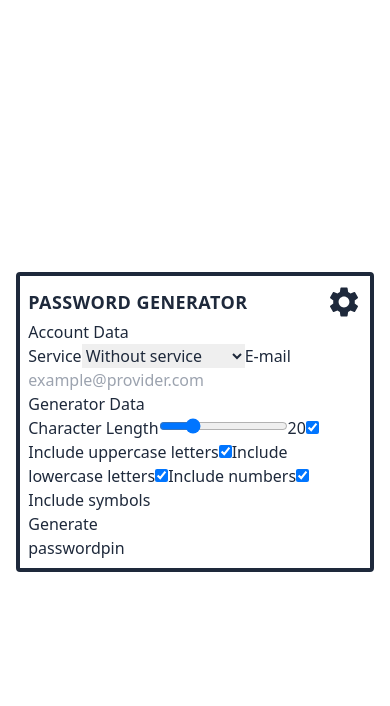
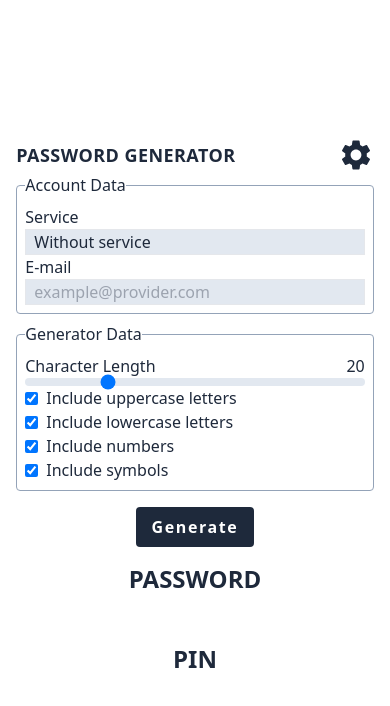
Before and after one commit to JoseAngara/Password-Generator, a React (Vite) app: page / in a window 390 px wide. Shown: the top 706 px of the page. Built offline with nearby package versions, Linux system fonts and the light colour scheme.

Commit message:
Finished mobile styles

```diff
--- a/src/App.tsx
+++ b/src/App.tsx
@@ -161,7 +161,7 @@ function App() {
   };
   return (
     <div className="container h-screen flex items-center justify-center relative text-slate-800">
-      <main className="w-11/12 border-slate-800 border-4 p-2  rounded">
+      <main className="w-11/12">
         <PasswordForm
           encryptationKey={encryptationKey}
           serviceList={serviceList}
@@ -171,9 +171,13 @@ function App() {
           onSubmit={handleCreate}
           setKey={changeEncryptationKey}
         />
-        <div>
-          <span>{securityCodes.password || "password"}</span>
-          <span>{securityCodes.pin || "pin"}</span>
+        <div className="flex flex-col items-center">
+          <span className="w-full min-h-20 font-bold text-2xl py-4 text-center break-all">
+            {securityCodes.password || "PASSWORD"}
+          </span>
+          <span className="w-full min-h-20 font-bold text-2xl py-4 text-center break-all">
+            {securityCodes.pin || "PIN"}
+          </span>
         </div>
       </main>
     </div>
--- /dev/null
+++ b/src/components/ItemInfo.tsx
@@ -0,0 +1,44 @@
+import { useState } from "react";
+import { Email, Service } from "../utils/types";
+
+type Item = {
+  name?: string;
+  url?: string;
+  email?: string;
+  comment: string;
+  id: string;
+};
+
+export function ItemInfo({
+  item,
+  handleRemoveItem,
+}: {
+  item: Item;
+  handleRemoveItem: (itemId: string) => void;
+}) {
+  const [showComment, setShowComment] = useState(false);
+
+  return (
+    <li
+      className="even:bg-slate-200 flex"
+      onClick={() => setShowComment(!showComment)}
+    >
+      <span className="grow font-bold overflow-y-hidden">
+        {item.url ? (
+          <a className="text-slate-500" target={"_blank"} href={item.url}>
+            {item.name}
+          </a>
+        ) : (
+          `${item.email}`
+        )}
+      </span>
+
+      <button
+        className="flex shrink-0 justify-center items-center w-1/3 bg-slate-800 text-white border-0 rounded ml-2"
+        onClick={() => handleRemoveItem(item.id)}
+      >
+        Remove
+      </button>
+    </li>
+  );
+}
--- a/src/components/Settings.tsx
+++ b/src/components/Settings.tsx
@@ -1,4 +1,5 @@
 import { useEffect, useState } from "react";
+import { ItemInfo } from "./ItemInfo";
 import { MdClose } from "react-icons/md";
 
 type Service = {
@@ -54,37 +55,47 @@ export default function Settings({
     <div
       className={`${
         showComponent ? "opacity-100" : "opacity-0 pointer-events-none"
-      } absolute top-1/2 left-1/2 transform -translate-x-1/2 -translate-y-1/2 container h-screen bg-slate-500/50 flex justify-center items-center transition-opacity duration-200 ease-in-out`}
+      } absolute top-1/2 left-1/2 transform -translate-x-1/2 -translate-y-1/2 container h-screen bg-slate-500/50 flex justify-center items-center transition-opacity duration-200 ease-in-out z-10 py-4`}
     >
-      <div className="bg-white w-10/12 p-2">
-        <header>
-          <h2>Settings</h2>
+      <div className="bg-white w-10/12 p-2 max-h-full overflow-auto relative">
+        <div>
+          <header className="flex justify-between items-center text-lg">
+            <h2 className="font-bold tracking-wide uppercase">Settings</h2>
             <span onClick={() => handleShowSettings(false)}>
               <MdClose size={"2em"} />
             </span>
           </header>
           <div>
-          <p>
-            Here is your key, this key is used to generate your passwords. It is
-            genereated randomly the first time you open the app, but you can
-            change it here if you had already one.
+            <p className="my-2 mb-4 text-slate-500">
+              Here is your key, this key is used to generate your passwords. It
+              is genereated randomly the first time you open the app, but you
+              can change it here if you had already one.
             </p>
-          <div>
-            <span>{encryptationKey}</span>
+            <div className="mb-4">
+              <span className=" block w-full text-center font-bold text-sm">
+                {encryptationKey}
+              </span>
             </div>
             <form
+              className="flex items-center py-2"
               onSubmit={(event) => {
                 setKey(keyValue);
                 event.preventDefault();
               }}
             >
               <input
+                className="bg-slate-200 border px-2  appearance-none mr-2"
                 type="text"
                 id="setKey"
                 value={keyValue}
                 onChange={(event) => setKeyValue(event.target.value)}
               />
-            <button type="submit">Change key</button>
+              <button
+                className="bg-slate-800 text-white font-bold px-2 py-1 tracking-widest rounded"
+                type="submit"
+              >
+                Change
+              </button>
             </form>
           </div>
           <ServiceDataManager
@@ -97,6 +108,7 @@ export default function Settings({
             onAddEmail={handleAddEmail}
             onRemoveEmail={handleRemoveEmail}
           />
+        </div>
       </div>
     </div>
   );
@@ -118,26 +130,14 @@ function ServiceDataManager({
   return (
     <div className="">
       <header>
-        <h3>Service Manager</h3>
+        <h3 className="font-bold tracking-wide uppercase">Service Manager</h3>
       </header>
       <div>
-        <table>
-          <tbody>
+        <ul className="w-full divide-y">
           {serviceList.map((service) => (
-              <tr key={service.id}>
-                <th>
-                  <a href={service.url}>{service.name}</a>
-                </th>
-                <td>{service.comment || "No comment"}</td>
-                <td>
-                  <button onClick={() => onRemoveService(service.id)}>
-                    Remove
-                  </button>
-                </td>
-              </tr>
+            <ItemInfo item={service} handleRemoveItem={onRemoveService} />
           ))}
-          </tbody>
-        </table>
+        </ul>
         <form
           onSubmit={(event) => {
             onAddService(serviceName, comments, url);
@@ -147,9 +147,13 @@ function ServiceDataManager({
             event.preventDefault();
           }}
         >
-          <h3>Add Service</h3>
-          <label htmlFor="serviceName">Name</label>
+          <fieldset className="border border-slate-400 p-2 rounded flex flex-col w-full">
+            <legend className="font-medium">Add Service</legend>
+            <label className="font-medium" htmlFor="serviceName">
+              Name
+            </label>
             <input
+              className="bg-slate-200 border px-2  appearance-none"
               type="text"
               id="serviceName"
               autoComplete="off"
@@ -157,18 +161,22 @@ function ServiceDataManager({
               required
               onChange={(event) => setServiceName(event.target.value)}
             />
-
-          <label htmlFor="comments">Comments</label>
+            <label className="font-medium" htmlFor="comments">
+              Comments
+            </label>
             <input
+              className="bg-slate-200 border px-2  appearance-none"
               type="text"
               id="comments"
               autoComplete="off"
               value={comments}
               onChange={(event) => setComments(event.target.value)}
             />
-
-          <label htmlFor="url">URL</label>
+            <label className="font-medium" htmlFor="url">
+              URL
+            </label>
             <input
+              className="bg-slate-200 border px-2  appearance-none"
               type="url"
               name="url"
               id="url"
@@ -177,7 +185,13 @@ function ServiceDataManager({
               required
               onChange={(event) => setUrl(event.target.value)}
             />
-          <button type="submit">Create service</button>
+            <button
+              className="bg-slate-800 text-white font-bold px-4 py-2 tracking-widest rounded mt-4"
+              type="submit"
+            >
+              Create service
+            </button>
+          </fieldset>
         </form>
       </div>
     </div>
@@ -199,21 +213,13 @@ function EmailDataManager({
   return (
     <div className="">
       <header>
-        <h3>E-mail Manager</h3>
+        <h3 className="font-bold tracking-wide uppercase">E-mail Manager</h3>
       </header>
-      <table>
-        <tbody>
+      <ul className="w-full divide-y">
         {emailList.map((email) => (
-            <tr key={email.id}>
-              <th>{email.email}</th>
-              <td>{email.comment || "No comment"}</td>
-              <td>
-                <button onClick={() => onRemoveEmail(email.id)}>Remove</button>
-              </td>
-            </tr>
+          <ItemInfo item={email} handleRemoveItem={onRemoveEmail} />
         ))}
-        </tbody>
-      </table>
+      </ul>
       <form
         onSubmit={(event) => {
           onAddEmail(email, comments);
@@ -222,8 +228,13 @@ function EmailDataManager({
           event.preventDefault();
         }}
       >
-        <label htmlFor="emailName">E-mail</label>
+        <fieldset className="border border-slate-400 p-2 rounded flex flex-col w-full">
+          <legend>Add E-mail</legend>
+          <label className="font-medium" htmlFor="emailName">
+            E-mail
+          </label>
           <input
+            className="bg-slate-200 border px-2  appearance-none"
             type="email"
             id="emailName"
             autoComplete="off"
@@ -231,16 +242,24 @@ function EmailDataManager({
             onChange={(event) => setEmail(event.target.value)}
             required
           />
-
-        <label htmlFor="emailComments">Comments</label>
+          <label className="font-medium" htmlFor="emailComments">
+            Comments
+          </label>
           <input
+            className="bg-slate-200 border px-2  appearance-none"
             type="text"
             id="emailComments"
             autoComplete="off"
             value={comments}
             onChange={(event) => setComments(event.target.value)}
           />
-        <button type="submit">Create E-mail</button>
+          <button
+            className="bg-slate-800 text-white font-bold px-4 py-2 tracking-widest rounded mt-4"
+            type="submit"
+          >
+            Create E-mail
+          </button>
+        </fieldset>
       </form>
     </div>
   );
--- a/src/components/passwordForm.tsx
+++ b/src/components/passwordForm.tsx
@@ -130,30 +130,43 @@ export default function PasswordForm({
         emailUtilities={{ emailList, handleAddEmail, handleRemoveEmail }}
       />
       <form
+        className="flex flex-col items-center"
         onSubmit={(event) => {
           onSubmit(service, email, generatorData);
           event.preventDefault();
         }}
       >
-        <fieldset>
-          <legend>Account Data</legend>
-          <label htmlFor="service">Service</label>
+        <fieldset className="border border-slate-400 p-2 rounded flex flex-col mb-2 w-full">
+          <legend className="font-medium">Account Data</legend>
+          <label className="font-medium" htmlFor="service">
+            Service
+          </label>
           <select
+            className="bg-slate-200 border px-2 appearance-none"
             name="services"
             id="service"
             value={service}
             onChange={(event) => setService(event.target.value)}
           >
-            <option value="">Without service</option>
+            <option className="" value="">
+              Without service
+            </option>
             {serviceList.map((service) => (
-              <option key={service.id} value={service.value}>
+              <option
+                className="hover:bg-slate-800 hover:text-white"
+                key={service.id}
+                value={service.value}
+              >
                 {service.name}
               </option>
             ))}
           </select>
 
-          <label htmlFor="email">E-mail</label>
+          <label className="font-medium" htmlFor="email">
+            E-mail
+          </label>
           <input
+            className="bg-slate-200 border px-2  appearance-none"
             type="email"
             id="email"
             list="emaillist"
@@ -170,10 +183,14 @@ export default function PasswordForm({
           </datalist>
         </fieldset>
 
-        <fieldset>
-          <legend>Generator Data</legend>
-          <label htmlFor="length">Character Length</label>
+        <fieldset className="border border-slate-400 p-2 rounded flex flex-col w-full">
+          <legend className="font-medium">Generator Data</legend>
+          <div className="relative flex flex-col">
+            <label className="font-medium" htmlFor="length">
+              Character Length
+            </label>
             <input
+              className="appearance-none h-2 rounded-lg bg-slate-200"
               type="range"
               name="length"
               id="length"
@@ -187,9 +204,14 @@ export default function PasswordForm({
                 })
               }
             />
-          <span>{generatorData.length}</span>
+            <span className="font-medium absolute right-0">
+              {generatorData.length}
+            </span>
+          </div>
 
+          <div className="flex items-center">
             <input
+              className="mr-2"
               type="checkbox"
               name="uppercase"
               id="uppercase"
@@ -201,8 +223,11 @@ export default function PasswordForm({
               }
             />
             <label htmlFor="uppercase">Include uppercase letters</label>
+          </div>
 
+          <div className="flex items-center">
             <input
+              className="mr-2"
               type="checkbox"
               name="lowercase"
               id="lowercase"
@@ -214,8 +239,11 @@ export default function PasswordForm({
               }
             />
             <label htmlFor="lowercase">Include lowercase letters</label>
+          </div>
 
+          <div className="flex items-center">
             <input
+              className="mr-2"
               type="checkbox"
               name="numbers"
               id="numbers"
@@ -227,8 +255,11 @@ export default function PasswordForm({
               }
             />
             <label htmlFor="numbers">Include numbers</label>
+          </div>
 
+          <div className="flex items-center">
             <input
+              className="mr-2"
               type="checkbox"
               name="symbols"
               id="symbols"
@@ -240,8 +271,14 @@ export default function PasswordForm({
               }
             />
             <label htmlFor="symbols">Include symbols</label>
+          </div>
         </fieldset>
-        <button type="submit">Generate</button>
+        <button
+          className="bg-slate-800 text-white font-bold px-4 py-2 tracking-widest rounded mt-4"
+          type="submit"
+        >
+          Generate
+        </button>
       </form>
     </div>
   );
```
Lines whose indentation alone changed are shown as unchanged.
